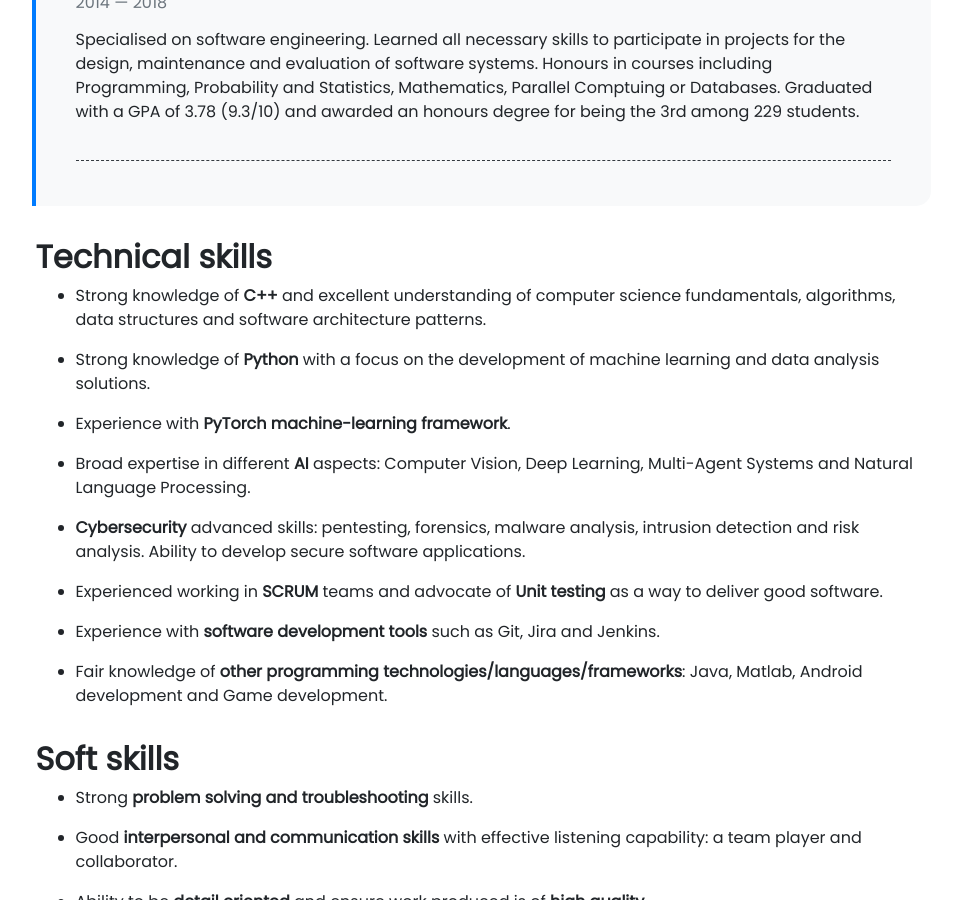
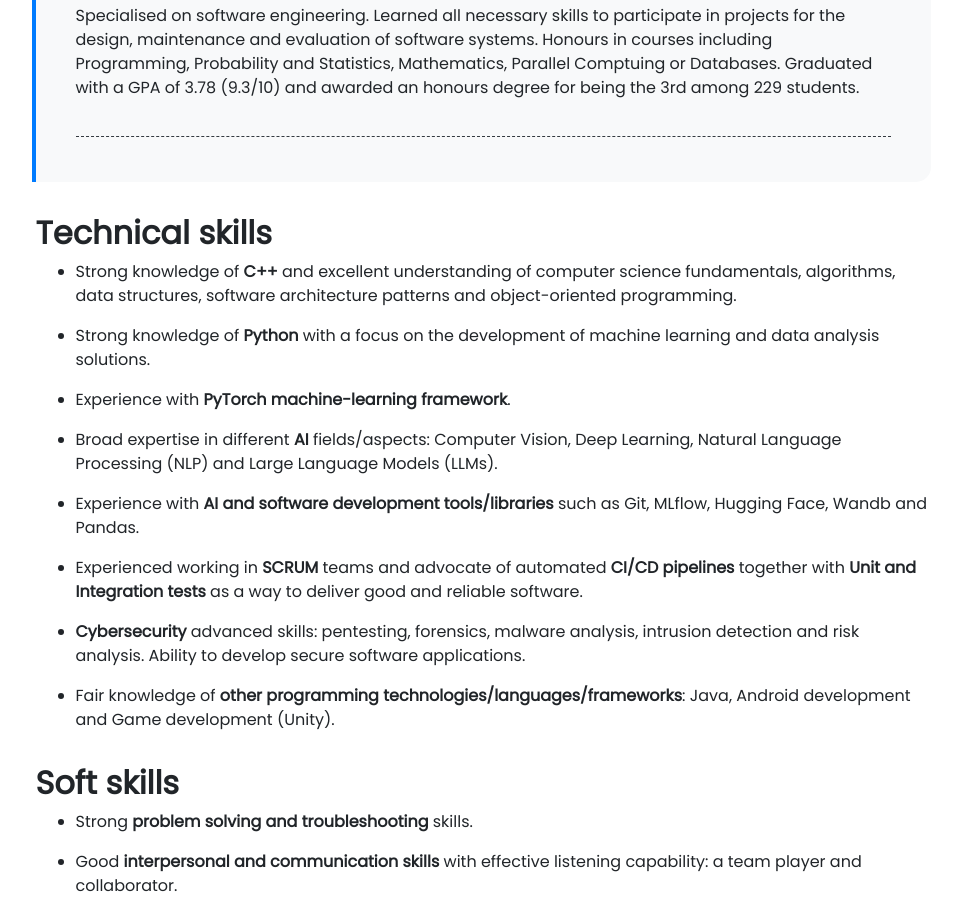
Before and after one commit to albertrial/albertrial.github.io, a Jekyll site: the page built from pages/about.md, in a window 1280 px wide and 900 px high, scrolled down 2518 px. Shown: the whole window, without its empty margins (157-1114 px from the left). Built offline with Jekyll 4.4.1, drawn with Linux system fonts in a browser that asks for light colours; nearby versions of some CDN libraries; emoji names are drawn with the system emoji font; some of the changed text lies outside the part shown.

Commit message:
Update about.md

```diff
--- a/pages/about.md
+++ b/pages/about.md
@@ -22,21 +22,21 @@ I am a computer scientist specialised in software development, cybersecurity and
 
 ## **Technical skills**
 
-- Strong knowledge of **C++** and excellent understanding of computer science fundamentals, algorithms, data structures and software architecture patterns.
+- Strong knowledge of **C++** and excellent understanding of computer science fundamentals, algorithms, data structures, software architecture patterns and object-oriented programming.
 
 - Strong knowledge of **Python** with a focus on the development of machine learning and data analysis solutions.
 
 - Experience with **PyTorch machine-learning framework**.
 
-- Broad expertise in different **AI** aspects: Computer Vision, Deep Learning, Multi-Agent Systems and Natural Language Processing.
+- Broad expertise in different **AI** fields/aspects: Computer Vision, Deep Learning, Natural Language Processing (NLP) and Large Language Models (LLMs).
+
+- Experience with **AI and software development tools/libraries** such as Git, MLflow, Hugging Face, Wandb and Pandas.
+
+- Experienced working in **SCRUM** teams and advocate of automated **CI/CD pipelines** together with **Unit and Integration tests** as a way to deliver good and reliable software.
 
 - **Cybersecurity** advanced skills: pentesting, forensics, malware analysis, intrusion detection and risk analysis. Ability to develop secure software applications.
 
-- Experienced working in **SCRUM** teams and advocate of **Unit testing** as a way to deliver good software.
-
-- Experience with **software development tools** such as Git, Jira and Jenkins.
-
-- Fair knowledge of **other programming technologies/languages/frameworks**: Java, Matlab, Android development and Game development.
+- Fair knowledge of **other programming technologies/languages/frameworks**: Java, Android development and Game development (Unity).
 
 ## **Soft skills**
 
```
Also changed, not shown: other parts of pages/about.md (+1 -1 lines).
